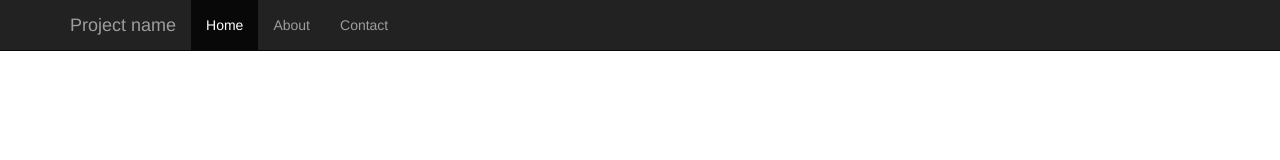
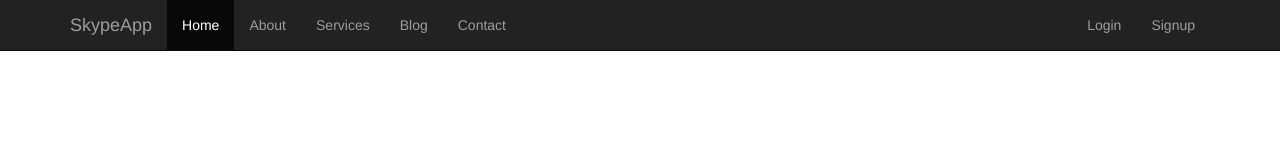
Before and after one commit to mayuranmaha/ResponsiveWeb, a website: page index.html in a window 1280 px wide. Drawn offline with nearby package versions, Linux system fonts and the light colour scheme.

Commit message:
index.html page arragment

```diff
--- a/index.html
+++ b/index.html
@@ -33,13 +33,19 @@
             <span class="icon-bar"></span>
             <span class="icon-bar"></span>
           </button>
-          <a class="navbar-brand" href="#">Project name</a>
+          <a class="navbar-brand" href="#">SkypeApp</a>
         </div>
         <div id="navbar" class="collapse navbar-collapse">
           <ul class="nav navbar-nav">
-            <li class="active"><a href="#">Home</a></li>
-            <li><a href="#about">About</a></li>
-            <li><a href="#contact">Contact</a></li>
+            <li class="active"><a href="index.html">Home</a></li>
+            <li><a href="about.html">About</a></li>
+            <li><a href="Services.html">Services</a></li>
+            <li><a href="blog.html">Blog</a></li>
+            <li><a href="contact.html">Contact</a></li>
+          </ul>
+          <ul class="nav navbar-nav navbar-sub pull-right">
+            <li><a href="login.html">Login</a></li>
+            <li><a href="register.html">Signup</a></li>
           </ul>
         </div>
         <!--/.nav-collapse -->
```
Also changed, not shown: dist/js/jquery.js (renamed from dist/js/jquery.min.js).
